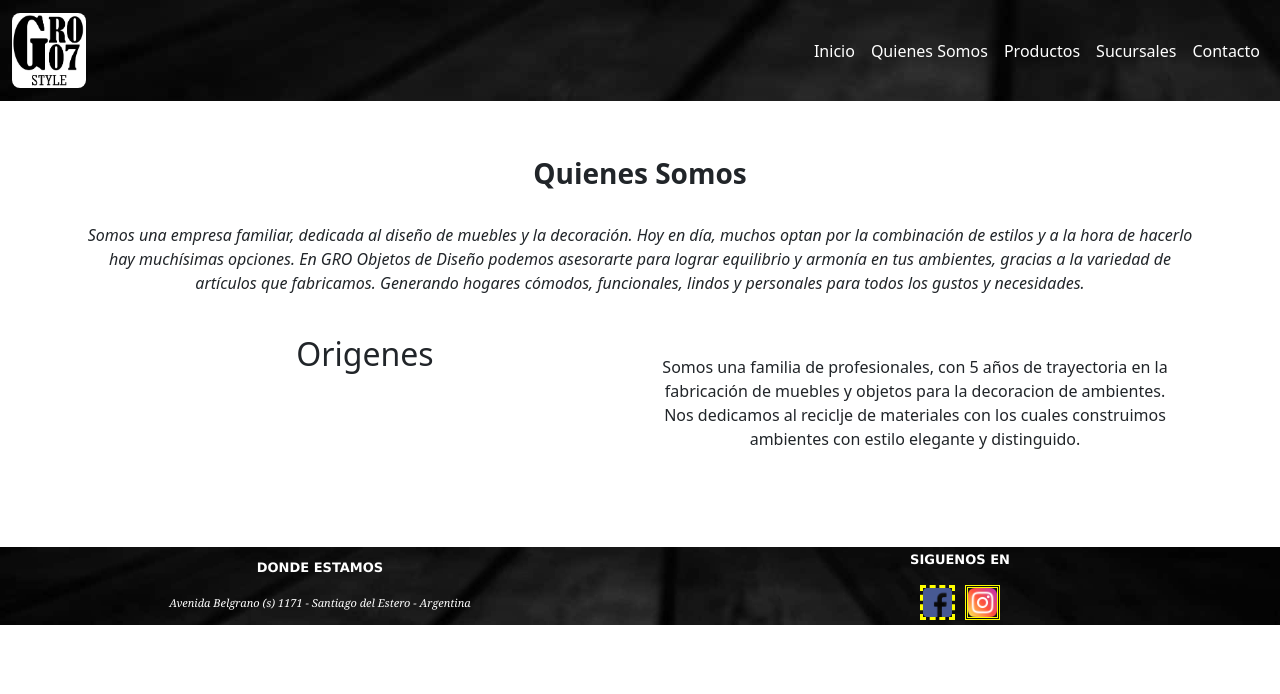
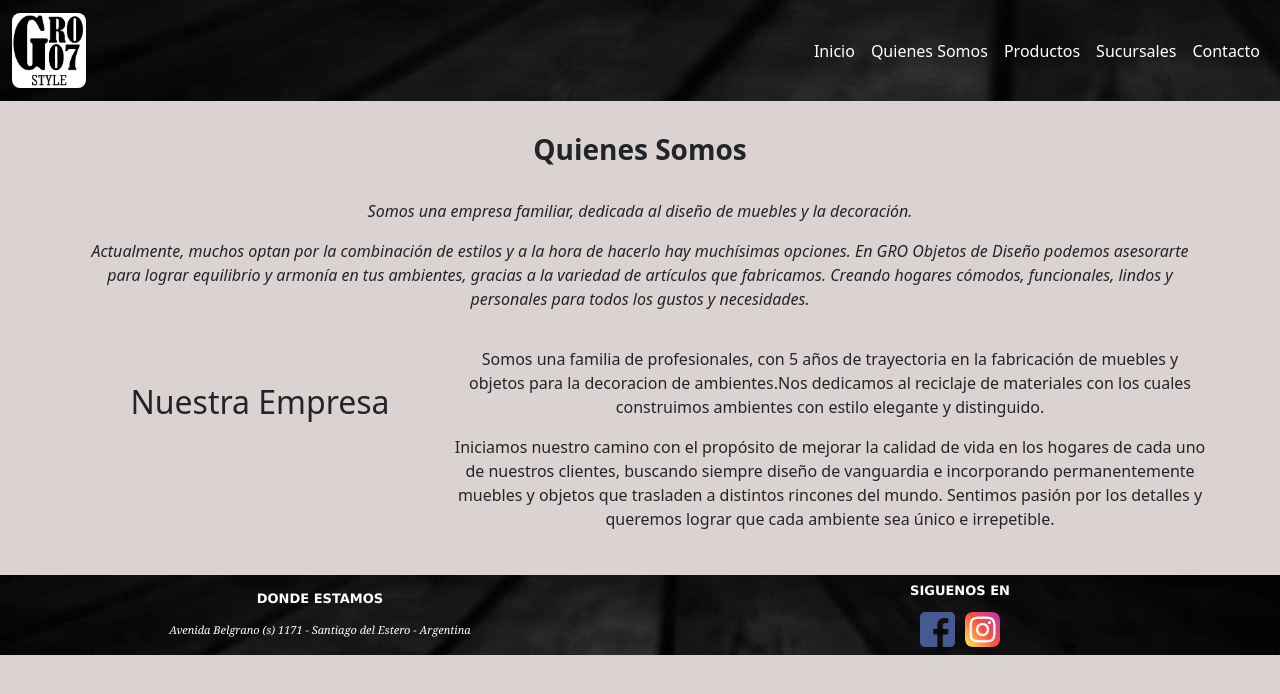
Before and after one commit to ritavera/groObjetos, a plain HTML site: page secciones/quienessomos.html in a window 1280 px wide. Drawn offline with nearby package versions, Linux system fonts and the light colour scheme; a web font is replaced by a local one.

Commit message:
tercera entrega

```diff
--- a/secciones/quienessomos.html
+++ b/secciones/quienessomos.html
@@ -48,27 +48,36 @@
         </nav>
     </header>
     <main>
-        <section class="container mt-2 mb-1 p-3">
-            <h1 class="fs-3 text-center fw-bolder mt-3 mb-3 p-3">Quienes Somos</h1>
-            <p class="fst-italic text-center">
+        <section class="container mt-2 mb-1 p-1">
+            <h1 class="fs-3 text-center fw-bolder mt-1 mb-3 p-3">Quienes Somos</h1>
+            <p class="parrafo fst-italic text-center">
                 Somos una empresa familiar, dedicada al diseño de muebles y la decoración.
-                Hoy en día, muchos optan por la combinación de estilos y a la hora de hacerlo hay muchísimas opciones.
+            </p>
+            <p class="parrafo fst-italic text-center">
+                Actualmente, muchos optan por la combinación de estilos y a la hora de hacerlo hay muchísimas opciones.
                 En GRO Objetos de Diseño podemos asesorarte para lograr equilibrio y armonía en tus ambientes, gracias a
-                la
-                variedad de artículos que fabricamos. Generando hogares cómodos, funcionales, lindos y personales para
-                todos los gustos y necesidades.
+                la variedad de artículos que fabricamos. Creando hogares cómodos, funcionales, lindos y personales
+                para todos los gustos y necesidades.
             </p>
-            <section class="container mb-4 mt-4 p-3">
-                <div class="row">
-                    <div class="col-lg-6 col-sd-12">
-                        <h2 class="text-center">Origenes</h2>
+            <section class="container mb-2 mt-4 p-2">
+                <div class="origenes row">
+                    <div class=" col-lg-4 col-sd-12">
+                        <h2 class="text-center mt-4 p-3">Nuestra Empresa</h2>
                     </div>
-                    <div class="col-lg-6 col-sd-12 p-3">
-                        <p class="text-center p-1">
+                    <div class="col-lg-8 col-sd-12 p-1">
+                        <p class="text-center">
                             Somos una familia de profesionales, con 5 años de trayectoria en la fabricación de muebles y
-                            objetos para la decoracion de ambientes.
-                            Nos dedicamos al reciclje de materiales con los cuales construimos ambientes con estilo
+                            objetos para la decoracion de ambientes.Nos dedicamos al reciclaje de materiales con los
+                            cuales construimos ambientes con estilo
                             elegante y distinguido.
+                        </p>
+                        <p class="text-center">
+                            Iniciamos nuestro camino con el propósito
+                            de mejorar la calidad de vida en los hogares de cada uno de nuestros clientes, buscando
+                            siempre diseño de vanguardia e incorporando permanentemente muebles y objetos que trasladen
+                            a distintos rincones del mundo.
+                            Sentimos pasión por los detalles y queremos lograr que cada
+                            ambiente sea único e irrepetible.
                         </p>
                     </div>
                 </div>
@@ -83,9 +92,9 @@
         <div class="direcciones">
             <h3>SIGUENOS EN</h3>
             <div class="iconos">
-                <a href="https://facebook.com"> <img class="red--facebook" src="../img/facebook.png" alt="facebook">
+                <a href="https://facebook.com"> <img src="../img/facebook.png" alt="facebook">
                 </a>
-                <a href="https://instagram.com"> <img class="red--instagram" src="../img/instagram.png" alt="instagram">
+                <a href="https://instagram.com"> <img src="../img/instagram.png" alt="instagram">
                 </a>
             </div>
         </div>
--- a/style/_generales.scss
+++ b/style/_generales.scss
@@ -5,49 +5,12 @@
     margin: 0;
 }
 
-/*aplique map, extend, mixin en los iconos de redes despues los voy a sacar*/
-$redessociales: (
-    facebook:dashed,
-    instagram:double
-);
-
-@each $network,
-$borde in $redessociales {
-    .red--#{$network} {
-        border-style: $borde;
-    }
-}
-
-.social {
-    border-color: yellow;
-}
-
-.red--facebook {
-    @extend.social;
-}
-
-.red--instagram {
-    @extend.social;
-}
-
-@mixin forma ($margen, $ancho) {
-    margin: $margen;
-    width: $ancho;
-}
-
-.red--facebook {
-    @include forma(5px, 35px);
-}
-
-.red--instagram {
-    @include forma(5px, 35px);
-}
-
 footer {
     color: white;
-    margin-bottom: 0;
+    margin-bottom: 0px;
     bottom: 0px;
     background-image: $fondo;
+    height: 80px;
     background-size: 100%;
     display: grid;
     grid-template-columns: 1fr 1fr;
@@ -61,6 +24,8 @@ footer {
 
         h3 {
             padding: 5px;
+            margin: 1px;
+
             font-size: 13px;
             font-weight: bold;
             font-family: Verdana, Geneva, Tahoma, sans-serif;
@@ -77,14 +42,24 @@ footer {
             align-items: center;
             justify-content: space-evenly;
 
+            a {
+                @mixin forma ($margen, $ancho) {
+                    margin: $margen;
+                    width: $ancho;
+                }
+
+                img {
+                    @include forma(5px, 35px);
+                    transition: all 2s;
+                }
+
+                img:hover {
+                    transform: rotate(360deg);
+                }
+
+            }
+
         }
-    }
-}
-
-@media only screen and (max-width: 768px) {
-    footer {
-        grid-template-columns: 1fr;
-        grid-template-rows: 1fr 1fr;
     }
 }
 
@@ -108,10 +83,6 @@ header {
     }
 }
 
-@media (min-width: 992px) {
-    .navbar {
-        display: flex;
-        justify-content: flex-end;
-    }
-
+body {
+    background-color: rgb(219, 210, 210);
 }
--- /dev/null
+++ b/style/_medias.scss
@@ -0,0 +1,15 @@
+@media only screen and (max-width: 768px) {
+    footer {
+        grid-template-columns: 1fr;
+        grid-template-rows: 1fr 1fr;
+        height: 170px;
+    }
+}
+
+@media (min-width: 992px) {
+    .navbar {
+        display: flex;
+        justify-content: flex-end;
+    }
+
+}
--- a/style/estilos.scss
+++ b/style/estilos.scss
@@ -4,3 +4,4 @@
 @import "index";
 @import "sucursales";
 @import "productos";
+@import "medias";
```
Also changed, not shown: index.html (+4 -4 lines), secciones/contacto.html (+2 -2 lines), secciones/productos.html (+5 -2 lines), secciones/sucursales.html (+7 -7 lines), estilos/estilos.css, style/_contacto.scss (line endings or trailing spaces), style/_productos.scss (line endings or trailing spaces), style/_sucursales.scss (line endings or trailing spaces), 1 other file.
